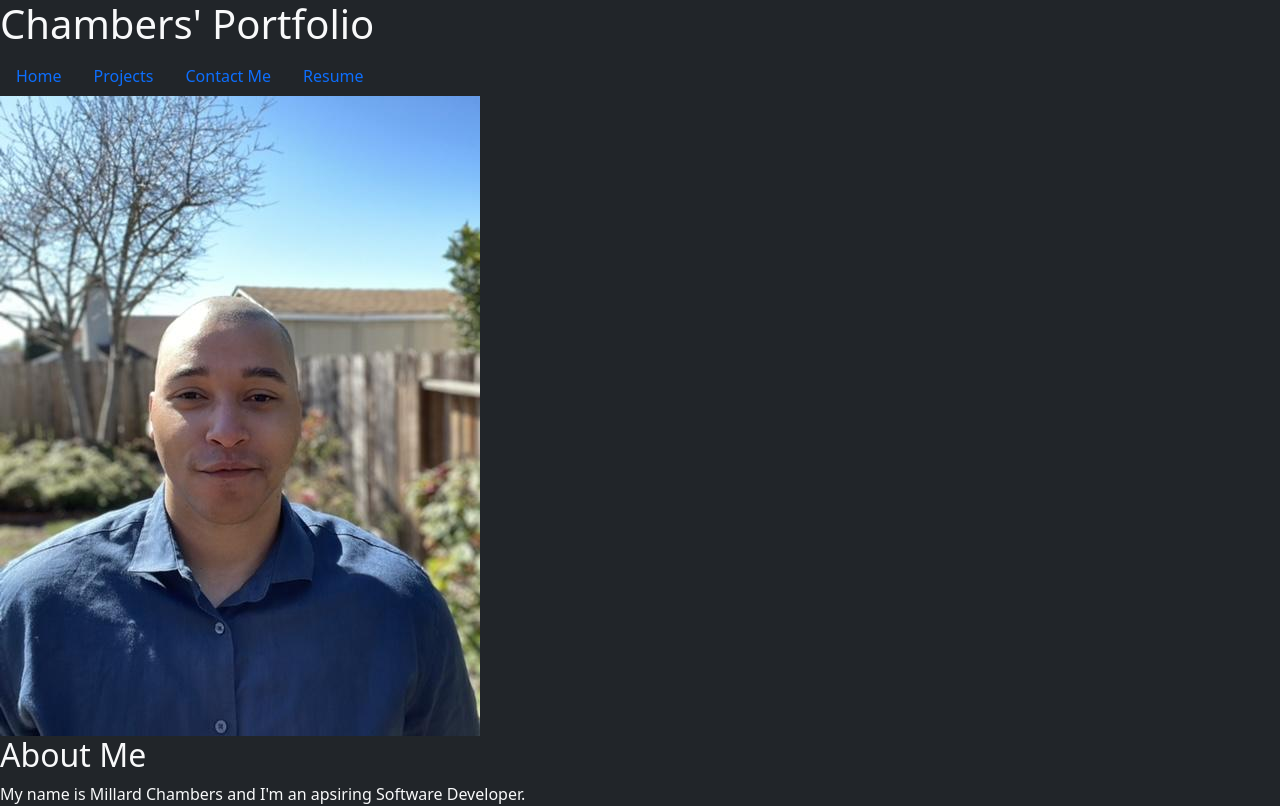
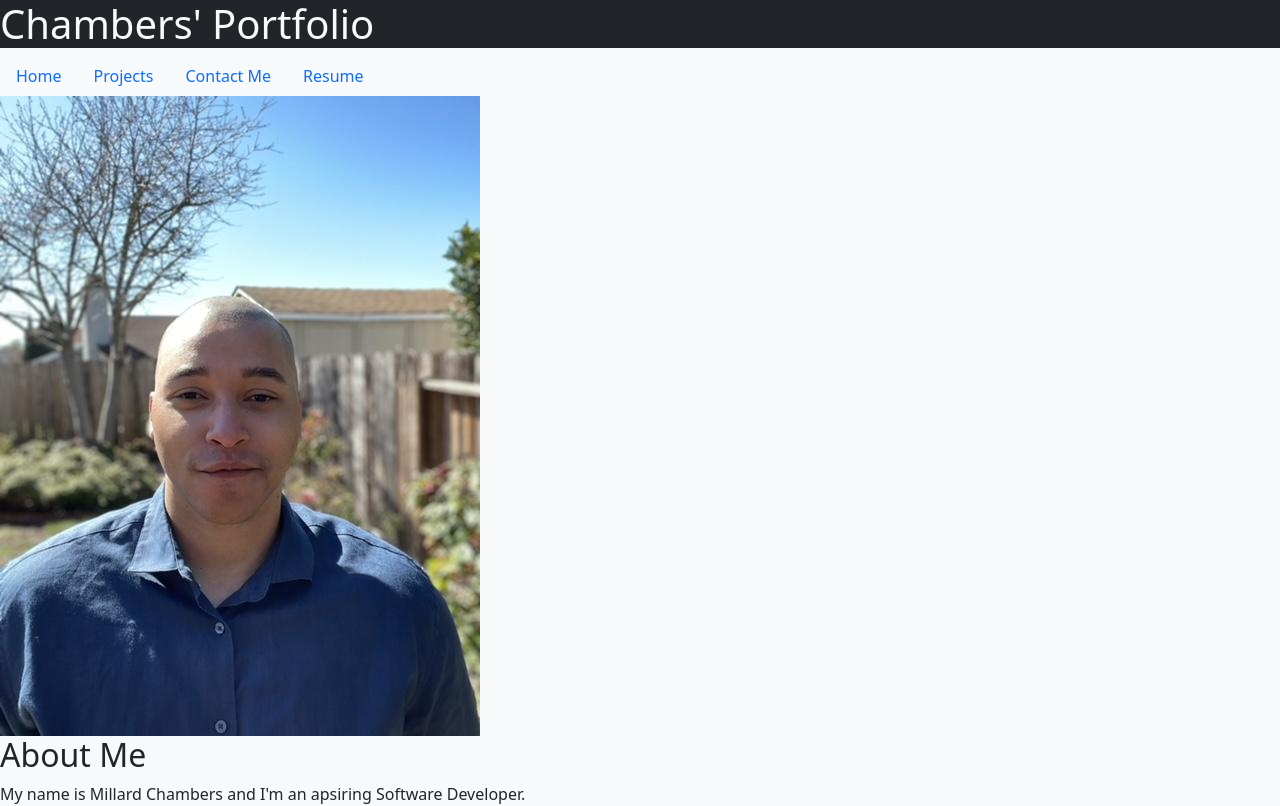
Before and after one commit to MChambersIV/Portfolio, a React (Create React App) app: page / in a window 1280 px wide. Shown: the top 806 px of the page. Built offline with nearby package versions, Linux system fonts and the light colour scheme.

Commit message:
Changed background and text color in main.js

```diff
--- a/src/Main.js
+++ b/src/Main.js
@@ -27,7 +27,7 @@
   const changePage = (page) => setCurrentPage(page);
 
   return (
-    <div className="bg-dark text-light">
+    <div className="bg-light text-dark">
       <div>
         <Header />
       </div>
```
